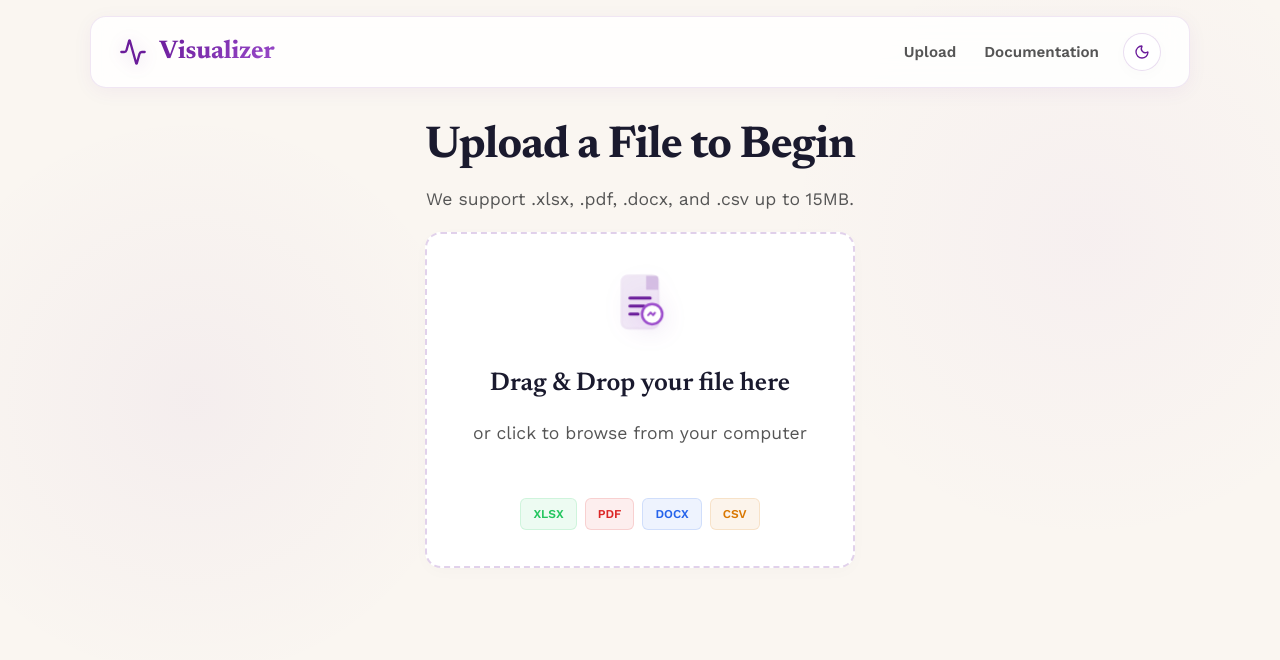
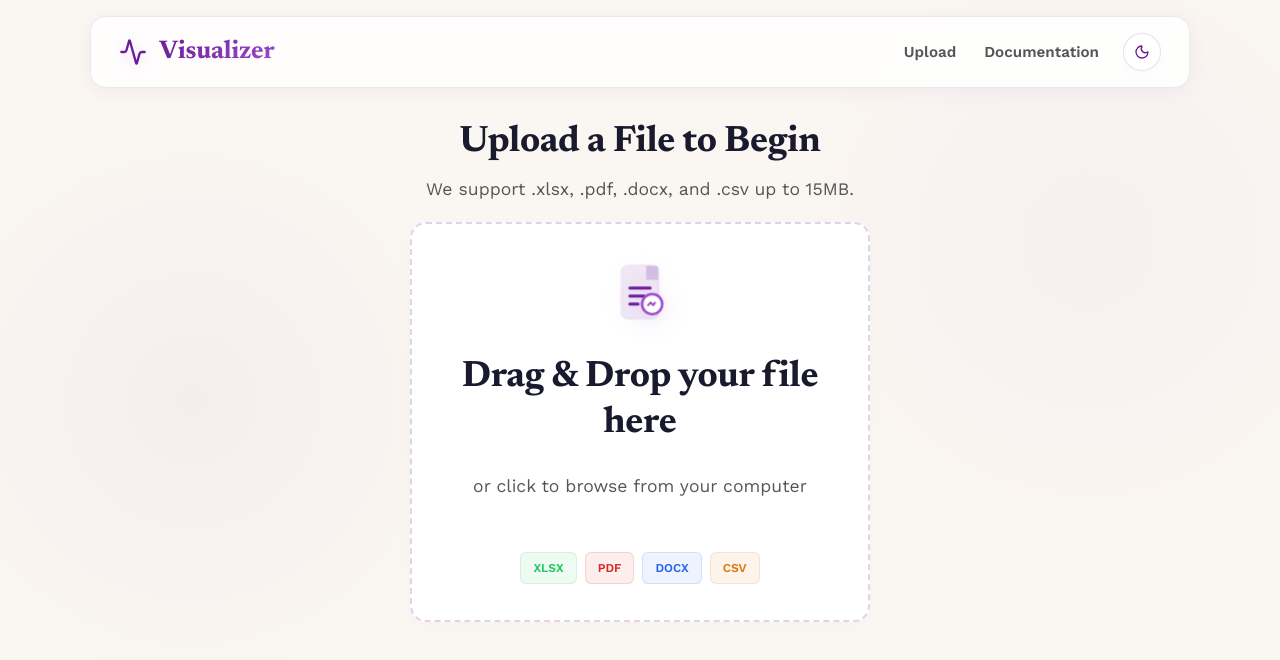
Before and after one commit to bhargav-Q/Visualizer, a React (Vite) app in the folder frontend/: page / in a window 1280 px wide. Shown: the top 660 px of the page. Built offline with nearby package versions, Linux system fonts and the light colour scheme.

Commit message:
style(frontend): change main page heading element from h2 to h3 and adjust font-size

```diff
--- a/frontend/src/App.css
+++ b/frontend/src/App.css
@@ -204,14 +204,14 @@
   align-items: center;
 }
 
-.placeholder-hero h2 {
+.placeholder-hero h3 {
   font-family: 'Newsreader', Georgia, serif;
-  font-size: 2.8rem;
+  font-size: 2.3rem;
   font-weight: 700;
   color: var(--text-primary);
-  margin-bottom: 12px;
-  letter-spacing: -0.02em;
-  line-height: 1.2;
+  margin-bottom: 10px;
+  letter-spacing: -0.01em;
+  line-height: 1.25;
 }
 
 .placeholder-hero p {
--- a/frontend/src/App.jsx
+++ b/frontend/src/App.jsx
@@ -80,7 +80,7 @@ function App() {
       <main className="main-content animate-fade-in">
         {!isLoading && !data && (
           <div className="placeholder-hero">
-            <h2>Upload a File to Begin</h2>
+            <h3>Upload a File to Begin</h3>
             <p>We support .xlsx, .pdf, .docx, and .csv up to 15MB.</p>
             <FileUpload onFileSelect={handleFileSelect} />
           </div>
```
